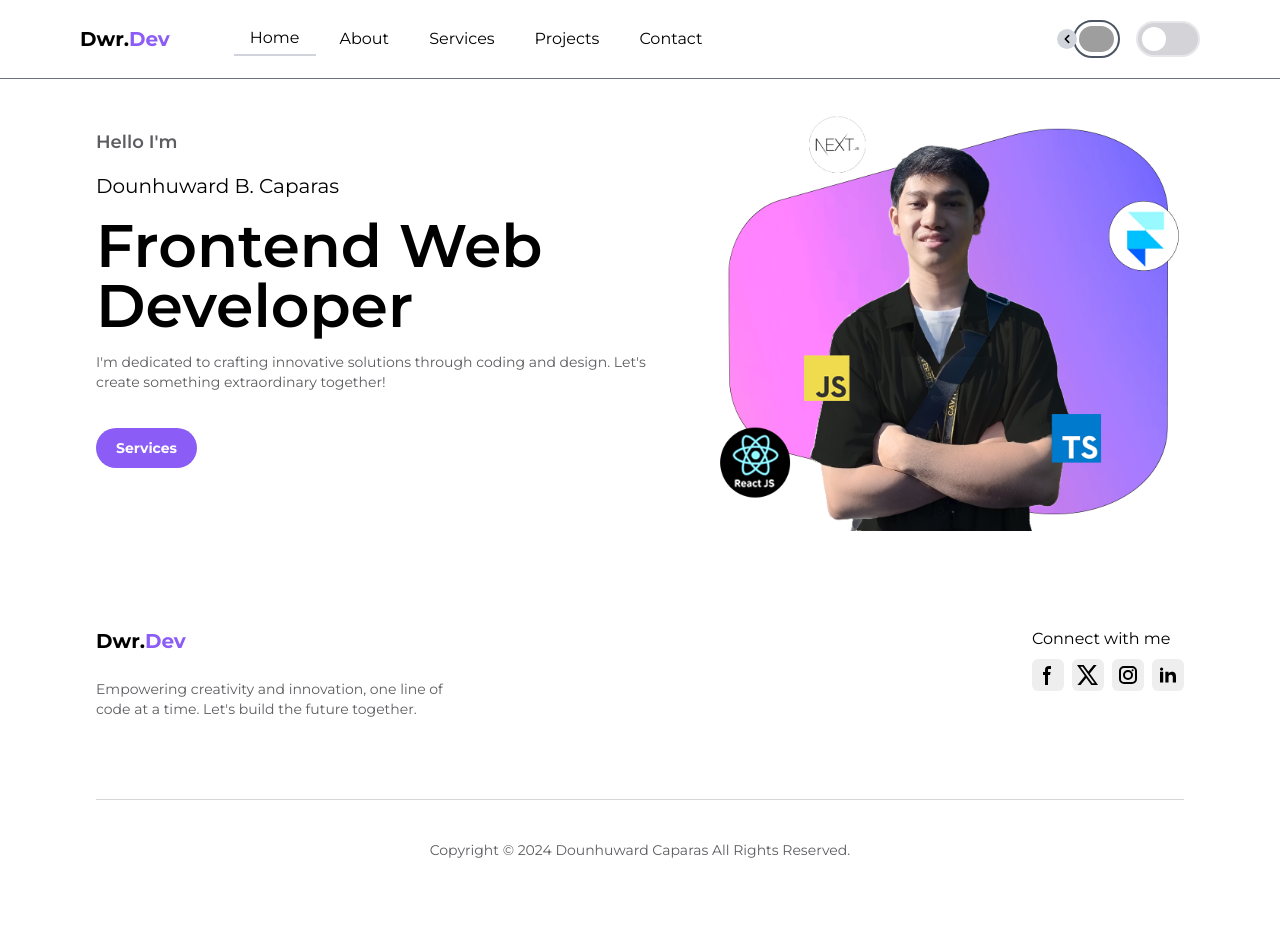
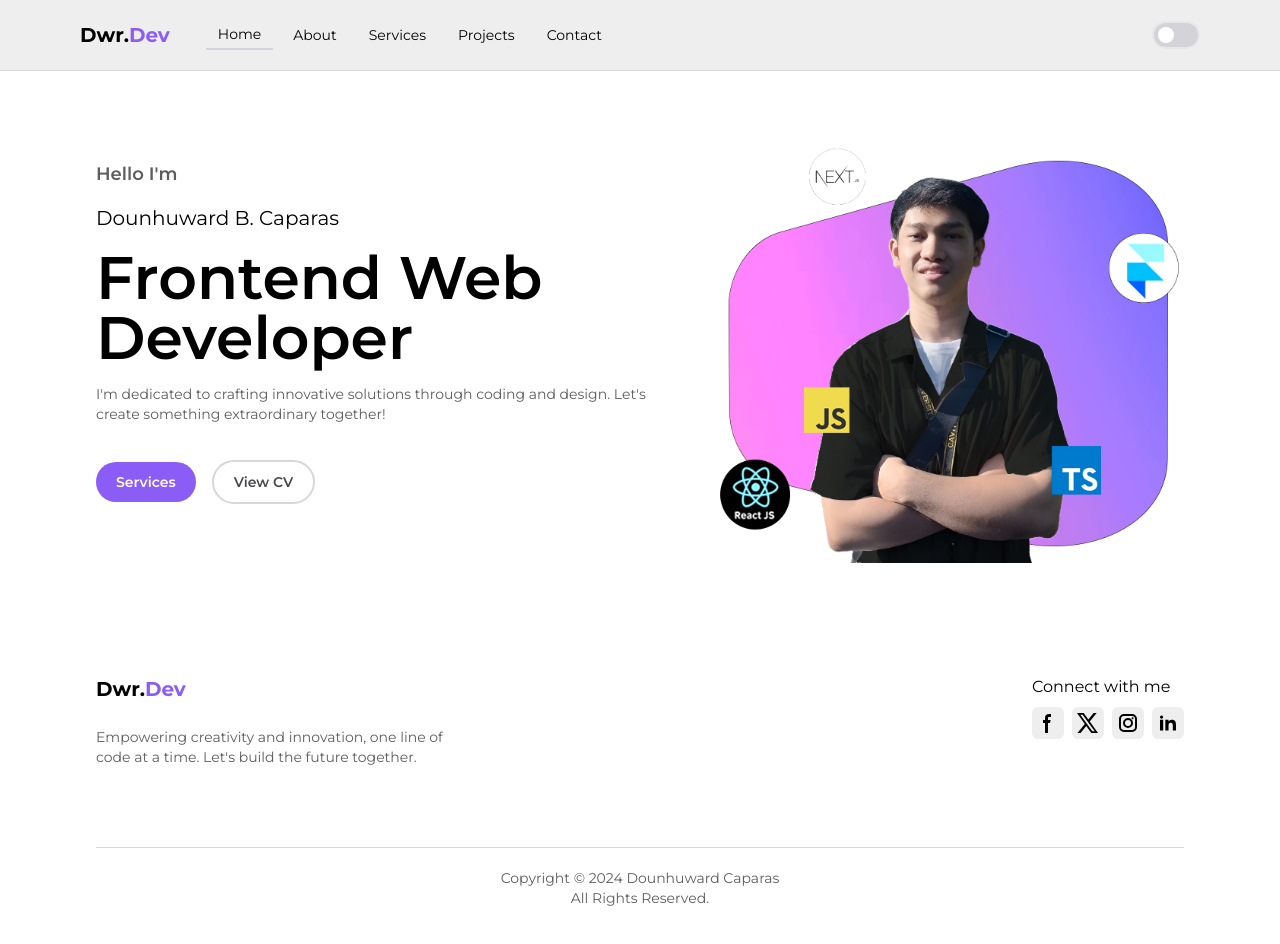
Before and after one commit to DowardCaparas/portfolio, a Next.js app: page / in a window 1280 px wide. Shown: the top 944 px of the page. Before the commit the page ends 900 px from the top, so only its background shows below. Built offline with nearby package versions, Linux system fonts and the light colour scheme; grey boxes are pictures that could not be loaded.

Commit message:
enhancing UI

```diff
--- a/app/about/page.tsx
+++ b/app/about/page.tsx
@@ -7,7 +7,7 @@ const About = () => {
     <PageWrapper>
       <section className="w-full ">
 
-          <Title label="About Me" />
+          <Title label="About Me"/>
 
         <div className="flex max-md:flex-col justify-between items-start gap-6 container__padding">
           <div className="flex flex-col gap-4">
--- a/app/globals.css
+++ b/app/globals.css
@@ -21,11 +21,6 @@
   @apply px-8 sm:px-12 md:px-16 lg:px-20 xl:px-24 2xl:px-28
 }
 
-.nav__background {
-  @apply bg-white bg-opacity-90 backdrop-blur-xl dark:bg-primary_black dark:bg-opacity-90
-  dark:backdrop-blur-xl
-}
-
 .text-theme-dark {
   @apply dark:text-white transition ease-in-out duration-300;
 }
@@ -39,11 +34,11 @@
 }
 
 body {
-  @apply dark:bg-primary_black bg-white transition ease-in-out duration-300
+  @apply dark:bg-primary_black bg-white transition ease-in-out duration-150
 }
 
 section {
-  @apply my-24 max-md:my-32 text-theme-dark
+  @apply mt-48 max-md:mt-52 text-theme-dark mb-28
 }
 
 p {
--- a/components/Footer.tsx
+++ b/components/Footer.tsx
@@ -7,13 +7,13 @@ const Footer = () => {
     <footer className='container__padding mb-10 text-theme-dark'>
       <div className='flex max-md:flex-col justify-between items-start gap-y-10'>
         <div className='flex flex-col justify-start items-start gap-6 md:w-1/3'>
-
-        <Link href='/' className='font-bold text-xl ' aria-label='Home' >
+          <Link href='/' className='font-bold text-xl ' aria-label='Home'>
             Dwr.<span className='text-secondary_purple'>Dev</span>
           </Link>
 
           <p>
-          Empowering creativity and innovation, one line of code at a time. Let&apos;s build the future together.
+            Empowering creativity and innovation, one line of code at a time.
+            Let&apos;s build the future together.
           </p>
         </div>
 
@@ -37,10 +37,10 @@ const Footer = () => {
         </div>
       </div>
 
-      <div className='w-full border_top mt-20 grid'>
-         <p className='place-self-center mt-10'>Copyright &copy; 2024 Dounhuward Caparas All Rights Reserved.</p>
+      <div className='w-full border_top mt-20 flex flex-col justify-center items-center text-justify-center'>
+        <p className='mt-5'>Copyright &copy; 2024 Dounhuward Caparas</p>
+        <p>All Rights Reserved.</p>
       </div>
-
     </footer>
   );
 };
--- a/components/Hero.tsx
+++ b/components/Hero.tsx
@@ -10,7 +10,7 @@ const Hero = () => {
   return (
     <PageWrapper>
       <section className='w-full container__padding flex max-lg:flex-wrap
-      gap-10 justify-between items-start'
+      gap-10 justify-between items-start mt-32'
       >
         <div
           className='flex flex-col justify-start items-start gap-4 md:w-2/3 mt-8
@@ -27,14 +27,27 @@ const Hero = () => {
             and design. Let&apos;s create something extraordinary together!
           </p>
 
-          <Link href='/myservices' className='mt-5'>
+          <div className='flex justify-start items-center gap-4 mt-5'>
+
+          <Link href='/myservices'>
             <CustomButton
               title='Services'
               containerStyles='bg-secondary_purple hover:bg-primary_purple
-              active:bg-primary_yellow'
-              textStyles='text-white text-md font-bold'
+              active:bg-secondary_purple'
+              textStyles='text-white text-md font-semibold'
             />
           </Link>
+
+          <Link href=''>
+            <CustomButton
+              title='View CV'
+              containerStyles='border-2 border-secondary_gray dark:border-light_gray
+              hover:bg-light_gray active:bg-transparent'
+              textStyles='text-md font-semibold text-light_gray dark:text-secondary_gray'
+            />
+          </Link>
+
+          </div>
         </div>
 
         <div className='w-auto h-auto  flex justify-end items-end max-sm:mt-8'>
--- a/components/Navbar.tsx
+++ b/components/Navbar.tsx
@@ -4,7 +4,6 @@ import { navlinks } from '@/constants';
 import Link from 'next/link';
 import React, { useEffect, useState } from 'react';
 import { usePathname } from 'next/navigation';
-import ViewCV from './ViewCV';
 import MobileLinks from './MobileLinks';
 import ThemeToggle from './ThemeToggle';
 
@@ -29,20 +28,15 @@ const Navbar = () => {
   /*End of adding background when scrolled */
 
   return (
-    <nav className={`w-full top-0 nav__padding z-10 fixed border-b border-gray-500 md:py-5
-    ${scrolled
-      ? 'nav__background'
-      : ''
-    }
-
-    `}>
+    <nav className='w-full top-0 nav__padding z-10 fixed border_bottom md:py-5
+     bg-primary_gray dark:bg-darked_gray'>
 
       <div className='w-full flex justify-between items-center'>
         {/*Logo */}
         <div className='flex max-md:flex-row-reverse justify-center items-center gap-6'>
           <Link
             href='/'
-            className='font-bold text-xl mr-10 text-theme-dark'
+            className='font-bold text-xl mr-3 text-theme-dark'
             aria-label='Home'>
             Dwr.<span className=' text-secondary_purple'>Dev</span>
           </Link>
@@ -63,9 +57,9 @@ const Navbar = () => {
                   aria-label='Link'
                 >
 
-                    <div className={`py-1 px-4 dark:text-white
+                    <div className={`py-1 px-3 dark:text-white text-sm
                           ${pathname === link.url
-                              ? 'border-b-2 border-gray-300'
+                              ? 'border-b-2 border-gray-300 text-md'
                               : ''
                           }`}
                     >
@@ -78,12 +72,8 @@ const Navbar = () => {
           </div>
         </div>
 
-        <div className='flex justify-center items-center gap-4'>
-          {/*Nav View CV Button */}
-          <ViewCV />
           <ThemeToggle />
 
-        </div>
       </div>
 
       <div className='hidden max-md:flex'>
--- a/components/ProjectCard.tsx
+++ b/components/ProjectCard.tsx
@@ -27,7 +27,7 @@ const ProjectCard = ({ projects }: ProjectList) => {
         <div
           key={index}
           className="flex max-md:flex-col justify-start items-start
-        gap- p-5 rounded dark:bg-transparent shadow-sm shadow-light_gray bg-primary_gray"
+        gap-4 p-5 rounded dark:bg-transparent shadow-sm shadow-light_gray bg-primary_gray"
         >
           {/*Image of Project */}
           <Link
--- a/components/ThemeToggle.tsx
+++ b/components/ThemeToggle.tsx
@@ -35,14 +35,14 @@ const ThemeToggle = () => {
   return (
     <button onClick={handleClick}>
       <div
-        className='flex border-2 rounded-full w-16 bg-zinc-300 p-1
+        className='flex border-2 rounded-full w-12 bg-zinc-300 p-1
          dark:bg-secondary_purple transition duration-300 ease-in-out justify-start items-start'
       >
         <motion.div
 
-        animate={theme === 'dark' ? {x:28} : {x:0}}
+        animate={theme === 'dark' ? {x:20} : {x:0}}
         transition={{ type: 'tween', stiffness: 30 }}
-        className='bg-white rounded-full p-3 '>
+        className='bg-white rounded-full p-2 '>
         </motion.div>
 
       </div>
--- a/components/Title.tsx
+++ b/components/Title.tsx
@@ -1,18 +1,24 @@
+
+
 interface TitleProps {
   label: string;
 }
 
-const Title = ({ label }: TitleProps) => {
+const Title = ({label}: TitleProps) => {
+
+
+
+
   return (
-    <div className="w-full bg-zinc-300 dark:bg-darked_gray h-full mb-12 py-3 -mt-2">
+    <div className="w-full bg-zinc-300 dark:bg-moreDarked_gray py-4 md:-mt-32 -mt-28 fixed">
       <h2
         className="text-2xl md:text-4xl text-primary_black dark:text-primary_gray
-          font-bold container__padding"
+          font-bold container__padding mt-2"
       >
         {label}
       </h2>
     </div>
   );
-};
+}
 
 export default Title;
--- a/components/ViewCV.tsx
+++ /dev/null
@@ -1,61 +0,0 @@
-'use client';
-
-import Image from 'next/image';
-import Link from 'next/link';
-import { profile } from '@/public/images';
-import { fileIcon, chevronleft, chevronright } from '@/public';
-import React, { useState } from 'react';
-
-const ViewCV = () => {
-  const [open, setOpen] = useState(false);
-
-  return (
-    <>
-      <Image
-        src={open ? chevronright : chevronleft}
-        alt='chevronleft'
-        height={20}
-        width={20}
-        onClick={() => setOpen((prev) => !prev)}
-        className='object-contain -m-5 rounded-full
-        bg-gray-300 hover:bg-gray-400 active:bg-gray-300 z-10'
-      />
-
-      <div
-        className='border-2 border-gray-600 hover:border-secondary_purple active:bg-secondary_purple
-    rounded-full flex gap-4 p-1 transition-all duration-200 ease-linear'
-      >
-        {open && (
-          <Link
-            href='/CAPARAS_DOUNHUWARD_RESUME.pdf'
-            className='bg-primary_gray active:bg-primary_gray hover:bg-gray-300
-          rounded-full transition duration-300 ease-out flex justify-center items-center px-3 gap-1'
-            aria-label='Download'
-          >
-            <Image
-              src={fileIcon}
-              alt='envelope'
-              height={20}
-              width={20}
-              className='object-contain'
-            />
-
-            <span className='text-sm text-primary_black'>View CV</span>
-          </Link>
-        )}
-
-        <Image
-          src={profile}
-          alt='profile'
-          height={35}
-          width={35}
-          onClick={() => setOpen((prev) => !prev)}
-          className='object-contain rounded-full cursor-pointer'
-          priority
-        />
-      </div>
-    </>
-  );
-};
-
-export default ViewCV;
--- a/components/index.ts
+++ b/components/index.ts
@@ -6,7 +6,6 @@ import PeronalInfoCard from './PeronalInfoCard';
 import Skills from './Skills';
 import ProjectCard from './ProjectCard';
 import TextComponent from './TextComponent';
-import ViewCV from './ViewCV';
 import Title from './Title';
 import MobileLinks from './MobileLinks';
 import ThemeToggle from './ThemeToggle';
@@ -21,7 +20,6 @@ export {
     Skills,
     ProjectCard,
     TextComponent,
-    ViewCV,
     Title,
     MobileLinks,
     ThemeToggle,
--- a/tailwind.config.js
+++ b/tailwind.config.js
@@ -19,6 +19,7 @@ module.exports = {
          primary_gray: '#EEEEEF',
          secondary_gray: '#D7D7DB',
          darked_gray: '#111016',
+         moreDarked_gray: '#0D0C12',
          paragraph: '#5D5D61',
          light_gray: '#48484D',
          primary_purple: '#714BB2',
```
Also changed, not shown: components/MobileLinks.tsx (+5 -5 lines).
